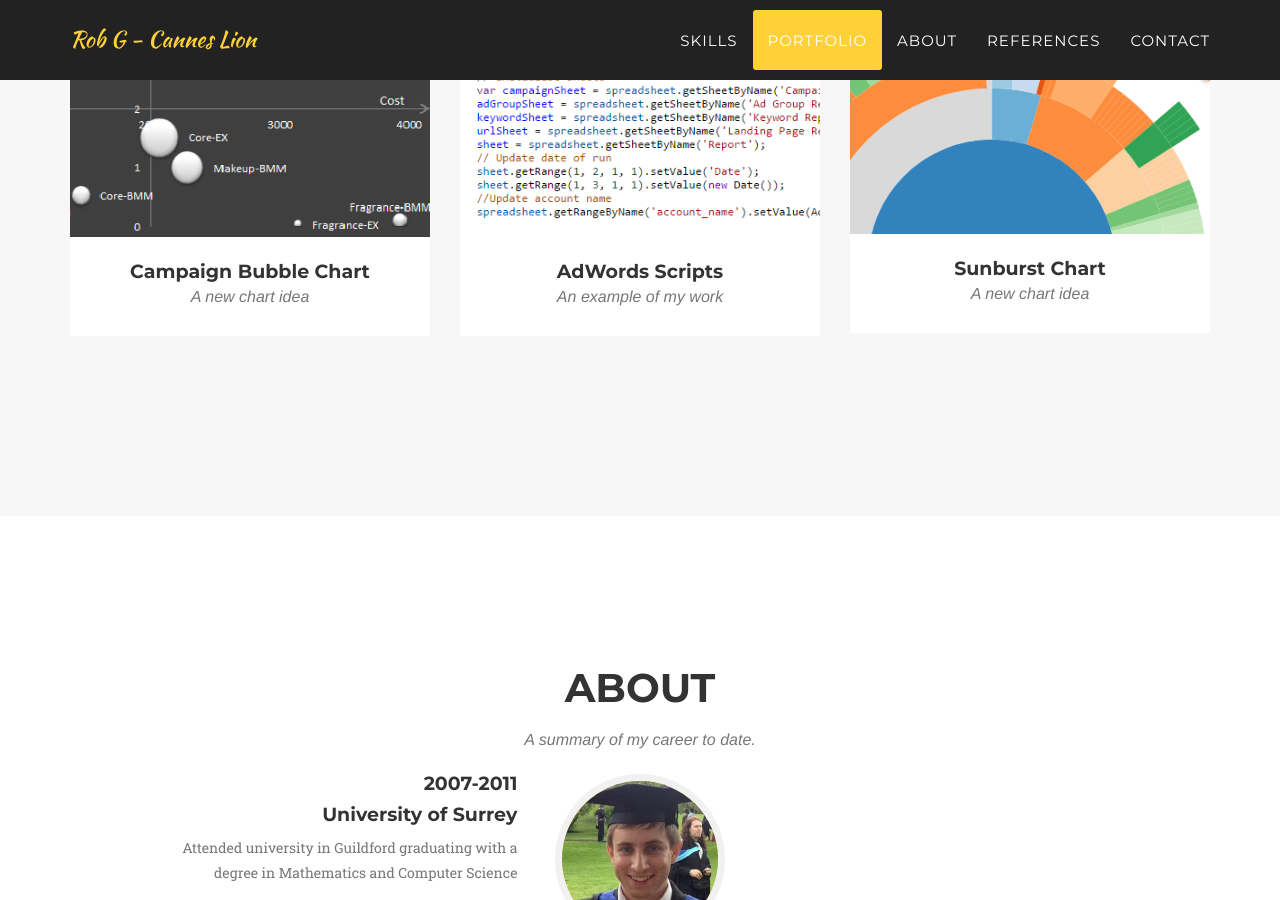
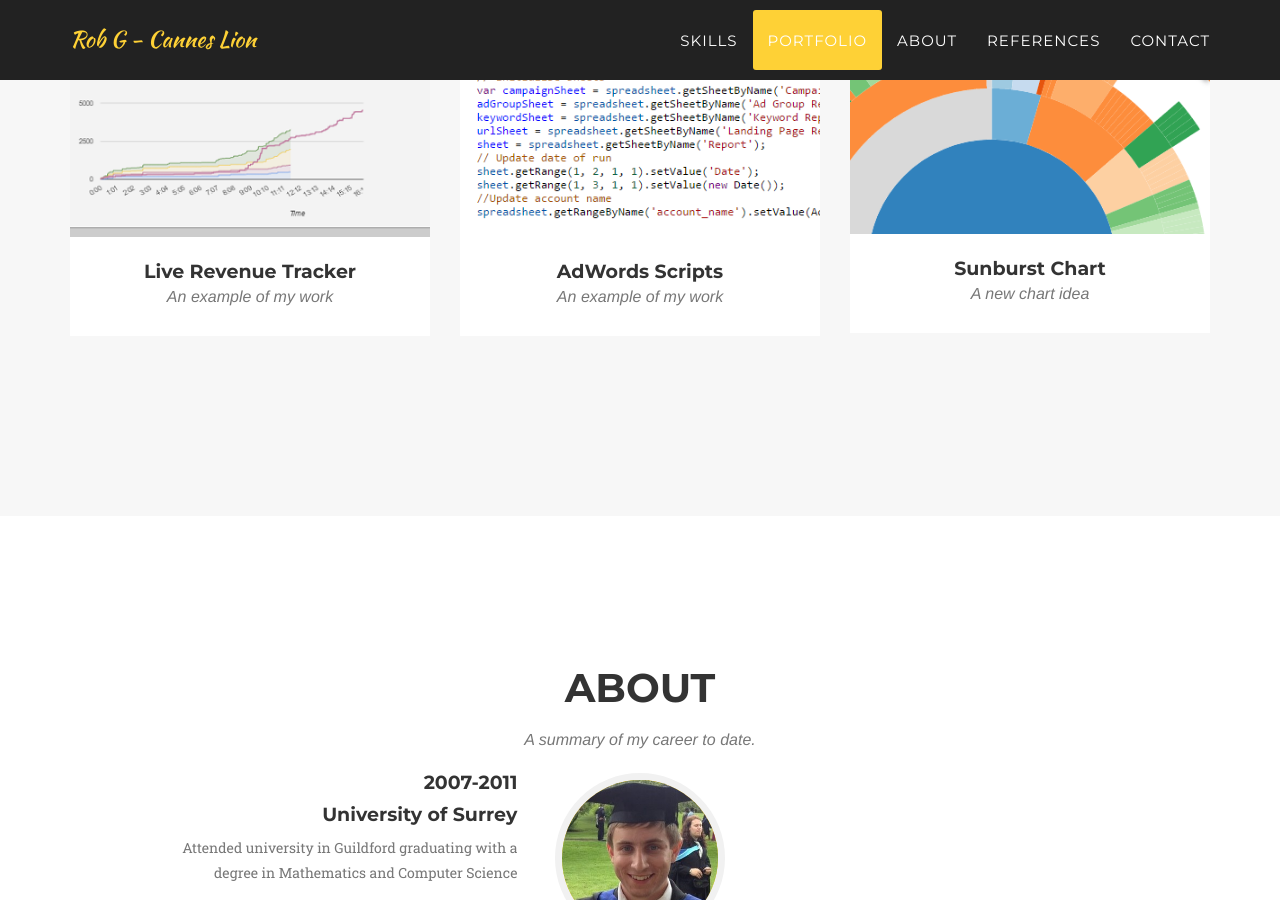
Before and after one commit to canneslionrobg/canneslionrobg.github.io, a Jekyll site: the page index.html, which Jekyll copies as it is, in a window 1280 px wide and 900 px high, scrolled down 2030 px. Built offline with Jekyll 4.4.1, drawn with Linux system fonts in a browser that asks for light colours; some web fonts are replaced.

Commit message:
update portfolio

```diff
--- a/index.html
+++ b/index.html
@@ -211,11 +211,11 @@ height="0" width="0" style="display:none;visibility:hidden"></iframe></noscript>
                                 <i class="fa fa-plus fa-3x"></i>
                             </div>
                         </div>
-                        <img src="img/portfolio/bubble_chart_thumbnail.PNG" class="img-responsive img-centered" alt="">
+                        <img src="img/portfolio/live_tracker_thumbnail.PNG" class="img-responsive img-centered" alt="">
                     </a>
                     <div class="portfolio-caption">
-                        <h4>Campaign Bubble Chart</h4>
-                        <p class="text-muted">A new chart idea</p>
+                        <h4>Live Revenue Tracker</h4>
+                        <p class="text-muted">An example of my work</p>
                     </div>
                 </div>
 
@@ -565,21 +565,13 @@ height="0" width="0" style="display:none;visibility:hidden"></iframe></noscript>
                 <div class="row">
                     <div class="col-lg-8 col-lg-offset-2">
                         <div class="modal-body">
-                            <h2>PPC Campaign Bubble Chart</h2>
+                            <h2>Live Sales Tracker</h2>
                             <hr class="star-primary">
-                            <img src="img/portfolio/treehouse.png" class="img-responsive img-centered" alt="image-alt">
+                            <img src="img/portfolio/live_tracker.PNG" class="img-responsive img-centered" alt="image-alt">
                             <p>Lorem ipsum dolor sit amet, usu cu alterum nominavi lobortis. At duo novum diceret. Tantas apeirian vix et, usu sanctus postulant inciderint ut, populo diceret necessitatibus in vim. Cu eum dicam feugiat noluisse.</p>
                             <ul class="list-inline item-details">
-                                <li>Client:
-                                    <strong><a href="http://startbootstrap.com">Start Bootstrap</a>
-                                    </strong>
-                                </li>
-                                <li>Date:
-                                    <strong><a href="http://startbootstrap.com">April 2014</a>
-                                    </strong>
-                                </li>
-                                <li>Service:
-                                    <strong><a href="http://startbootstrap.com">Web Development</a>
+                                <li>Live Example:
+                                    <strong><a href="https://docs.google.com/spreadsheets/d/1H35N5rtgZFGl-dr3ooitiVNl75MqD6V-y9GesKmyi8k/edit?usp=sharing" target="_blank">Kiehl's Live Revenue Tracker</a>
                                     </strong>
                                 </li>
                             </ul>
--- a/js/example.js
+++ b/js/example.js
@@ -33,7 +33,7 @@ d3.select('#circularHeatChart')
 /* Add a mouseover event */
 d3.selectAll("#circularHeatChart path").on('mouseover', function() {
 	var d = d3.select(this).data()[0];
-    d3.select("#circularHeatChartInfo").text(d.title + ' has value ' + d.value + '&#37;');
+    d3.select("#circularHeatChartInfo").text(d.title + ' has value ' + d.value + '%');
 });
 d3.selectAll("#circularHeatChart svg").on('mouseout', function() {
     d3.select("#circularHeatChartInfo").text('');
```
Also changed, not shown: img/portfolio/live_tracker.PNG (added), img/portfolio/live_tracker_thumbnail.PNG (added).
